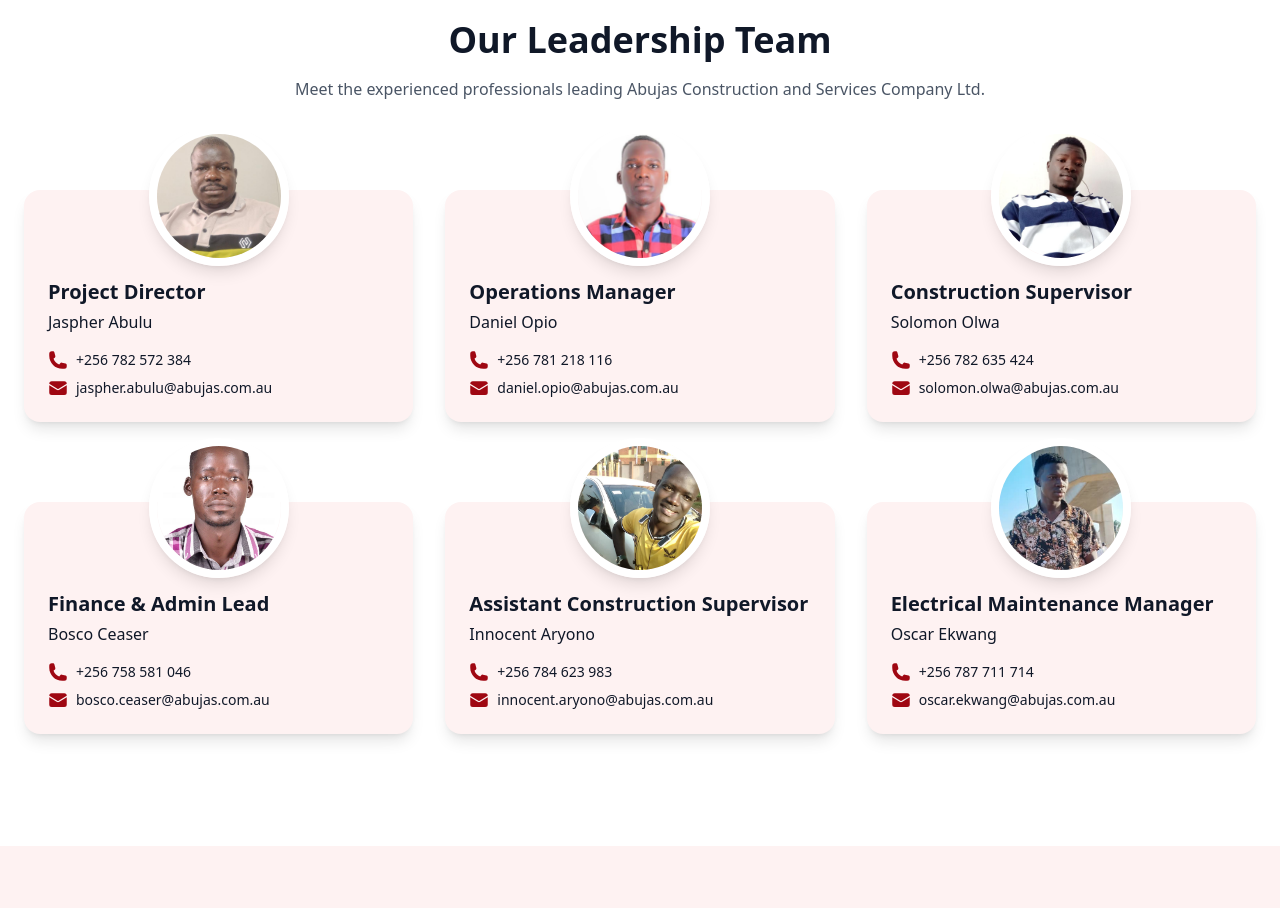
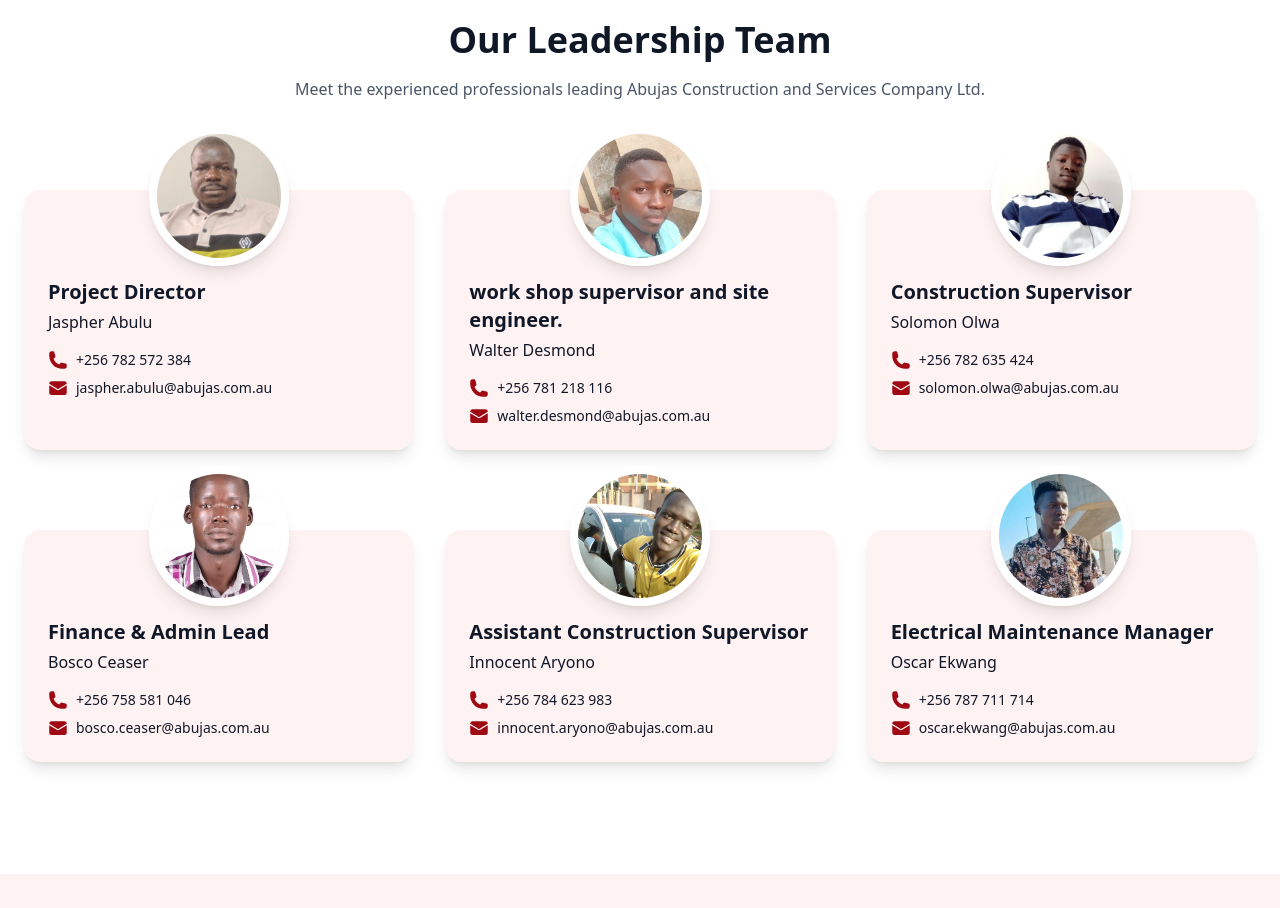
Before and after one commit to opiodaniel/abujas-project, a React (Vite) app in the folder abujas-frontend/: page / in a window 1280 px wide. Shown: the part 4240-5148 px from the top of the page. Built offline with nearby package versions, Linux system fonts and the light colour scheme.

Commit message:
added new leader

```diff
--- a/abujas-frontend/src/components/TeamSection.tsx
+++ b/abujas-frontend/src/components/TeamSection.tsx
@@ -11,12 +11,19 @@
       email: "jaspher.abulu@abujas.com.au",
       img: "img_1.png",
     },
+    // {
+    //   scheme: "Operations Manager",
+    //   name: "Daniel Opio",
+    //   phone: "781 218 116",
+    //   email: "daniel.opio@abujas.com.au",
+    //   img: "img_2.png",
+    // },
     {
-      scheme: "Operations Manager",
-      name: "Daniel Opio",
+      scheme: "work shop supervisor and site engineer.",
+      name: "Walter Desmond",
       phone: "781 218 116",
-      email: "daniel.opio@abujas.com.au",
-      img: "img_2.png",
+      email: "walter.desmond@abujas.com.au",
+      img: "img_9.jpeg",
     },
     {
       scheme: "Construction Supervisor",
```
Also changed, not shown: abujas-frontend/public/img_7.png (added), abujas-frontend/public/img_9.jpeg (added).
